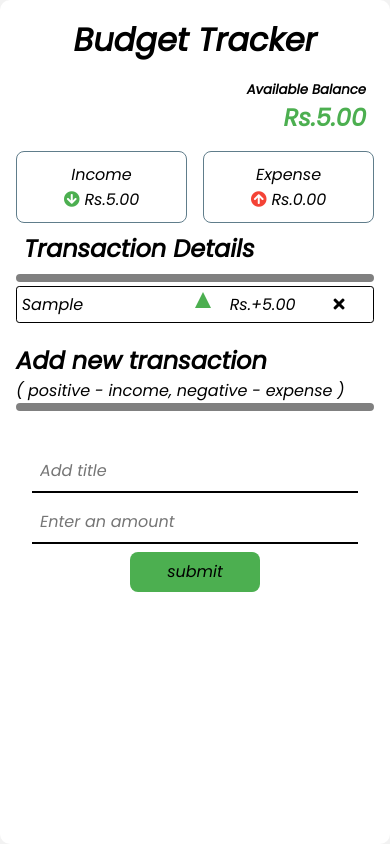
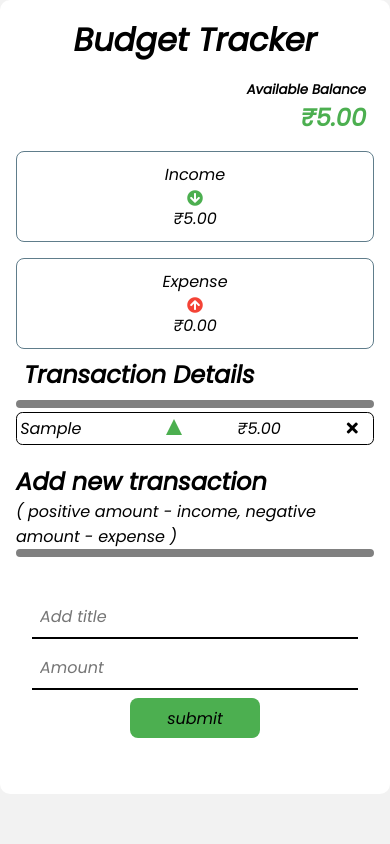
Before and after one commit to veer-a1505/expense-tracker-react, a React (Create React App) app: page / in a window 390 px wide. Both pictures are taken after typing "Sample", "5" into the empty fields and a click on the button "submit". Built offline with nearby package versions, Linux system fonts and the light colour scheme.

Commit message:
changed currency format and css style

```diff
--- a/src/component/Balance.js
+++ b/src/component/Balance.js
@@ -1,16 +1,23 @@
 import React, { useContext } from 'react'
-import {ExpenseContext} from './../stateManagement/ExpenseProvider'
+import { ExpenseContext } from './../stateManagement/ExpenseProvider'
 
 const Balance = () => {
-  const {getBalance} = useContext(ExpenseContext)
+  const { getBalance } = useContext(ExpenseContext)
 
   const totalBalance = getBalance()
-
 
   return (
     <div className='balance'>
       <h5>Available Balance </h5>
-      <h2 className={totalBalance > 0 ? 'savings' : totalBalance < 0 ? 'loss' : "black"}>Rs.{totalBalance}</h2>
+      <h2
+        className={
+          totalBalance > 0 ? 'savings' : totalBalance < 0 ? 'loss' : 'black'
+        }>
+        {new Intl.NumberFormat('en-IN', {
+          style: 'currency',
+          currency: 'INR',
+        }).format(totalBalance)}
+      </h2>
     </div>
   )
 }
--- a/src/component/Expense.js
+++ b/src/component/Expense.js
@@ -1,17 +1,26 @@
 import React, { useContext } from 'react'
-import {ExpenseContext} from './../stateManagement/ExpenseProvider'
+import { ExpenseContext } from './../stateManagement/ExpenseProvider'
 
 const Expense = () => {
-  const {getTotalExpense} = useContext(ExpenseContext)
+  const { getTotalExpense } = useContext(ExpenseContext)
 
   let expense = getTotalExpense()
 
+  const actualExp = new Intl.NumberFormat('en-IN', {
+    style: 'currency',
+    currency: 'INR',
+  }).format(expense)
+
+  console.log(actualExp)
 
   return (
     <div className='box exp'>
       <p>Expense</p>
-      <i className="fas fa-arrow-circle-up"></i>
-      <span> Rs.{expense < 0 ? expense.toString().split('-')[1] : expense }</span>
+      <i className='fas fa-arrow-circle-up'></i>
+      <span>
+        {' '}
+        {actualExp < 0 ? actualExp.toString().split('-')[1] : actualExp}
+      </span>
     </div>
   )
 }
--- a/src/component/Income.js
+++ b/src/component/Income.js
@@ -1,16 +1,21 @@
-import React, { useContext }  from 'react'
-import {ExpenseContext} from './../stateManagement/ExpenseProvider'
+import React, { useContext } from 'react'
+import { ExpenseContext } from './../stateManagement/ExpenseProvider'
 
 const Income = () => {
-  const {getTotalIncome} = useContext(ExpenseContext)
+  const { getTotalIncome } = useContext(ExpenseContext)
 
   return (
     <div className='box inc'>
       <p>Income</p>
-      <i className="fas fa-arrow-circle-down"></i>
-      <span> Rs.{getTotalIncome()}</span>
+      <i className='fas fa-arrow-circle-down'></i>
+      <span>
+        {' '}
+        {new Intl.NumberFormat('en-IN', {
+          style: 'currency',
+          currency: 'INR',
+        }).format(getTotalIncome())}
+      </span>
     </div>
-
   )
 }
 
--- a/src/component/Transaction.js
+++ b/src/component/Transaction.js
@@ -20,8 +20,10 @@ const Transaction = ({ transaction }) => {
 
       <div className='child3'>
         <span>
-          Rs.{sign}
-          {transaction.amount.toFixed(2)}
+          {new Intl.NumberFormat('en-IN', {
+            style: 'currency',
+            currency: 'INR',
+          }).format(transaction.amount)}
         </span>
       </div>
 
--- a/src/component/TransactionForm.js
+++ b/src/component/TransactionForm.js
@@ -10,6 +10,7 @@ const TransactionForm = () => {
 
   const setRoleProperty = (obj) => {
     const { amount } = obj
+
     if (amount.startsWith('-')) {
       obj.role = 'expense'
     } else {
@@ -19,8 +20,10 @@ const TransactionForm = () => {
 
   const handleSubmit = (event) => {
     event.preventDefault()
-    setRoleProperty(data)
-    addTransaction(data)
+    if (data) {
+      setRoleProperty(data)
+      addTransaction(data)
+    }
     setData({ title: '', amount: '' })
   }
 
@@ -28,13 +31,15 @@ const TransactionForm = () => {
     <div>
       <div className='form-header'>
         <h2>Add new transaction </h2>
-        <span>( positive - income, negative - expense )</span>
+        <span>( positive amount - income, negative amount - expense )</span>
       </div>
       <hr />
       <form onSubmit={handleSubmit} className='form-container'>
         <input
           type='text'
+          pattern='[a-zA-Z]+'
           placeholder='Add title'
+          title='Traction title should only contains text e.g. salray'
           required
           value={data.title}
           onChange={(e) => setData({ ...data, title: e.target.value })}
@@ -43,7 +48,7 @@ const TransactionForm = () => {
 
         <input
           type='number'
-          placeholder='Enter an amount'
+          placeholder='Amount'
           value={data.amount}
           required
           onChange={(e) => setData({ ...data, amount: e.target.value })}
--- a/src/index.css
+++ b/src/index.css
@@ -99,9 +99,9 @@ input:focus {
   list-style: none;
   width: 100%;
   margin: 0.25rem auto;
-  border: 0.1rem solid;
   border-radius: 0.2rem;
   padding: 0.3rem;
+  border: 1px solid;
 }
 
 .dlt-btn {
@@ -120,6 +120,7 @@ input:focus {
 
 .income {
   position: absolute;
+  margin-top: 0.2em;
   border-left: 8px solid transparent;
   border-right: 8px solid transparent;
   border-bottom: 16px solid #4caf50;
@@ -127,6 +128,7 @@ input:focus {
 
 .expense {
   position: absolute;
+  margin-top: 0.2em;
   border-left: 8px solid transparent;
   border-right: 8px solid transparent;
   border-top: 16px solid #f44336;
@@ -171,19 +173,23 @@ hr {
 
 .transaction .child1 {
   flex-basis: 50%;
+  text-align: left;
   word-break: break-word;
 }
 
 .transaction .child2 {
+  text-align: center;
   flex-basis: 10%;
 }
 
 .transaction .child3 {
   flex-basis: 30%;
+  text-align: center;
 }
 
 .transaction .child4 {
   flex-basis: 10%;
+  text-align: center;
 }
 
 @media screen and (max-width: 600px) {
@@ -191,7 +197,6 @@ hr {
     margin: auto;
     padding: 1em;
     width: 100%;
-    height: 100vh;
     border-radius: 10px;
     background: #ffffff;
   }
@@ -225,6 +230,16 @@ hr {
     justify-content: center;
   }
 
+  .transaction {
+    display: flex;
+    flex-direction: row;
+    width: 100%;
+    margin: 0.2rem auto;
+    border-radius: 0.4rem;
+    padding: 0.2rem;
+    border: 0.1em solid;
+  }
+
   .form-container {
     width: 100%;
     display: flex;
@@ -252,6 +267,24 @@ hr {
     outline: none;
   }
 
+  .amount-container {
+    display: flex;
+    flex-direction: column;
+  }
+
+  .box {
+    margin: auto;
+    display: flex;
+    flex-direction: column;
+    width: 100%;
+    text-align: center;
+    justify-content: space-around;
+  }
+
+  .box i {
+    margin-top: 0.2em;
+  }
+
   .form-container button {
     width: 40%;
     height: 2.5em;
@@ -262,4 +295,25 @@ hr {
     border: none;
     border-radius: 0.5rem;
   }
+
+  .transaction .child1 {
+    flex-basis: 30%;
+    text-align: left;
+    word-break: break-word;
+  }
+
+  .transaction .child2 {
+    text-align: center;
+    flex-basis: 10%;
+  }
+
+  .transaction .child3 {
+    flex-basis: 30%;
+    text-align: center;
+  }
+
+  .transaction .child4 {
+    flex-basis: 10%;
+    text-align: center;
+  }
 }
--- a/src/stateManagement/ExpenseProvider.js
+++ b/src/stateManagement/ExpenseProvider.js
@@ -5,7 +5,7 @@ export const ExpenseContext = createContext()
 const ExpenseProvider = (props) => {
   let localData = localStorage.getItem('transactions')
 
-  localData ? localData = JSON.parse(localData) : localData = []
+  localData ? (localData = JSON.parse(localData)) : (localData = [])
 
   const [transaction, setTransaction] = useState(localData)
 
@@ -13,37 +13,52 @@ const ExpenseProvider = (props) => {
     localStorage.setItem('transactions', JSON.stringify(transaction))
   }, [transaction])
 
-  const addTransaction = ({ title, amount , role}) => {
-
+  const addTransaction = ({ title, amount, role }) => {
     const id = Math.floor(Math.random() * 1000)
     amount = Number(amount)
-    setTransaction([...transaction, {id, title,  amount, role}])
+    setTransaction([...transaction, { id, title, amount, role }])
   }
 
   const getBalance = () => {
     let amounts = transaction.map((value) => value.amount)
-    let totalBalance = amounts.reduce((acc,cur) => acc + cur,0)
+    let totalBalance = amounts.reduce((acc, cur) => acc + cur, 0)
     return totalBalance.toFixed(2)
   }
 
   const getTotalIncome = () => {
-    const amountWithRole = transaction.map(trans => trans.role === 'income' ? trans.amount : null)
-    const totalIcnome = amountWithRole.reduce((acc,cur) => acc + cur, 0)
+    const amountWithRole = transaction.map((trans) =>
+      trans.role === 'income' ? trans.amount : null
+    )
+    const totalIcnome = amountWithRole.reduce((acc, cur) => acc + cur, 0)
     return totalIcnome.toFixed(2)
   }
 
   const getTotalExpense = () => {
-    const amountWithRole = transaction.map((trn) => trn.role === 'expense' ? trn.amount : null)
-    const totalExpense = amountWithRole.reduce((acc,cur) => acc + cur,0)
+    const amountWithRole = transaction.map((trn) =>
+      trn.role === 'expense' ? trn.amount : null
+    )
+    const totalExpense = amountWithRole.reduce((acc, cur) => acc + cur, 0)
     return totalExpense.toFixed(2)
   }
 
   const removeTransaction = (id) => {
-    const updatedTransactions = transaction.filter(trn => trn.id !== id)
+    const updatedTransactions = transaction.filter((trn) => trn.id !== id)
     setTransaction([...updatedTransactions])
   }
 
-  return (<ExpenseContext.Provider value={{ addTransaction , transaction, getBalance , getTotalIncome , getTotalExpense , removeTransaction}}>{props.children}</ExpenseContext.Provider>)
+  return (
+    <ExpenseContext.Provider
+      value={{
+        addTransaction,
+        transaction,
+        getBalance,
+        getTotalIncome,
+        getTotalExpense,
+        removeTransaction,
+      }}>
+      {props.children}
+    </ExpenseContext.Provider>
+  )
 }
 
 export default ExpenseProvider
```
